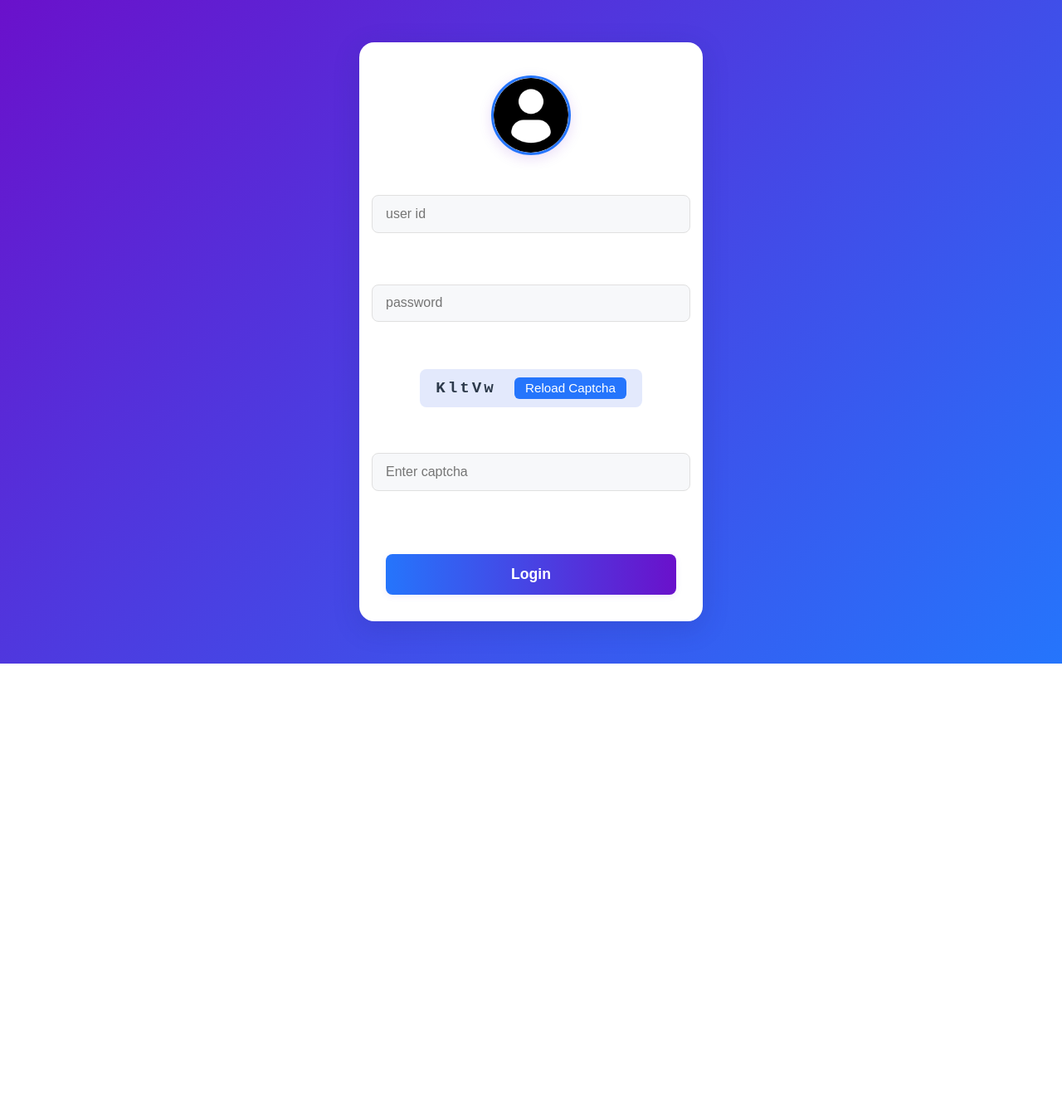
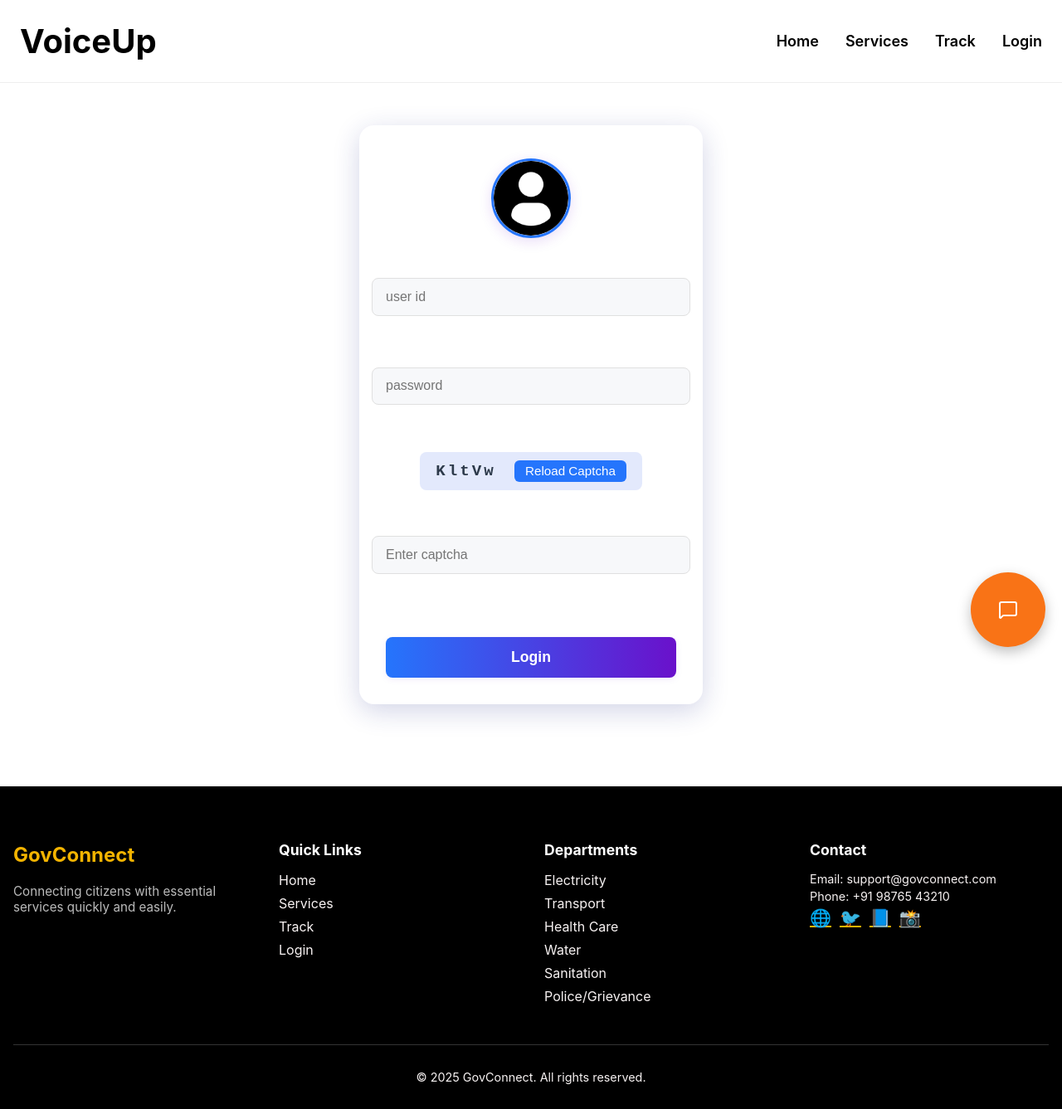
Before and after one commit to SubhashRelangi/RiseVoice, a React (Create React App) app in the folder frontend/: page /login in a window 1280 px wide. Shown: the whole page at 83% size. Before the commit the page ends 800 px from the top, so only its background shows below. Built offline with nearby package versions, Linux system fonts and the light colour scheme.

Commit message:
login page is done

```diff
--- a/frontend/src/App.js
+++ b/frontend/src/App.js
@@ -1,11 +1,27 @@
 import React from 'react'
-
+import { Routes, Route } from "react-router-dom";
+import HomePage from './pages/HomePage';
 import LoginPage from './pages/LoginPage';
+import TrackPage from './pages/TrackPage';
+import RaiseComplaintPage from './pages/RaiseComplaintPage';
+import Navigation from './Components/Header';
+import Footer from './Components/Footer';
+import FloatingButton from './Components/FloatingButton';
 
 const App = () => {
   return (
     <div>
-       <LoginPage/>
+      <Navigation />
+      <Routes>
+        <Route path="/" element={<HomePage />} />
+        <Route path="/login" element={<LoginPage />} />
+        <Route path="/track" element={<TrackPage />} />
+        <Route path="/raise-complaint" element={<RaiseComplaintPage />} />
+      </Routes>
+      <FloatingButton />
+      <Footer />
+
+
     </div>
   )
 }
--- a/frontend/src/pages/LoginPage.css
+++ b/frontend/src/pages/LoginPage.css
@@ -3,7 +3,7 @@
     display: flex;
     justify-content: center;
     align-items: center;
-    background: linear-gradient(135deg, #6a11cb 0%, #2575fc 100%);
+
 }
 form {
     background: #fff;
```
